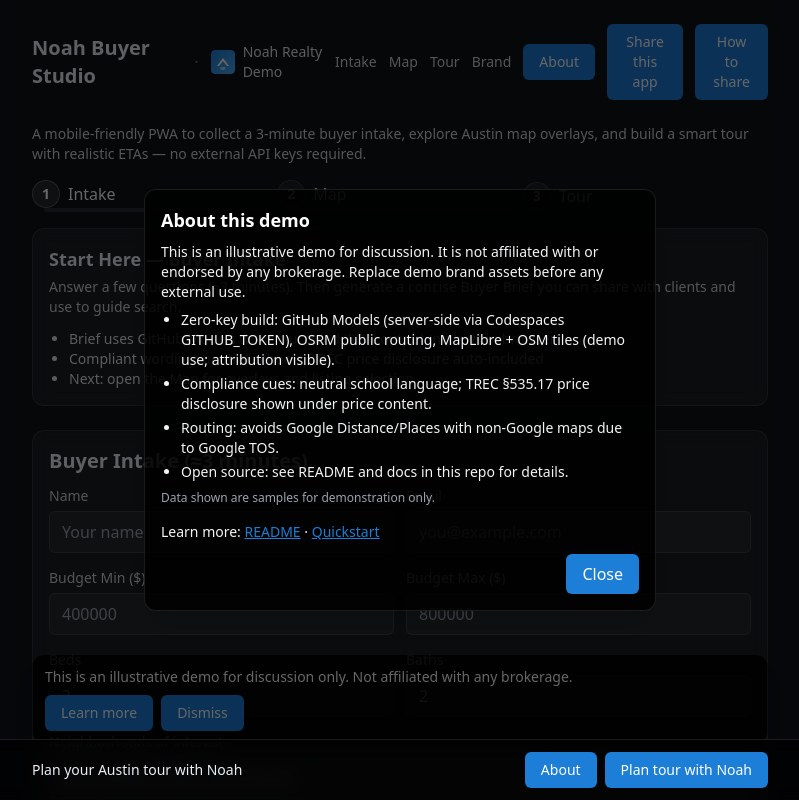
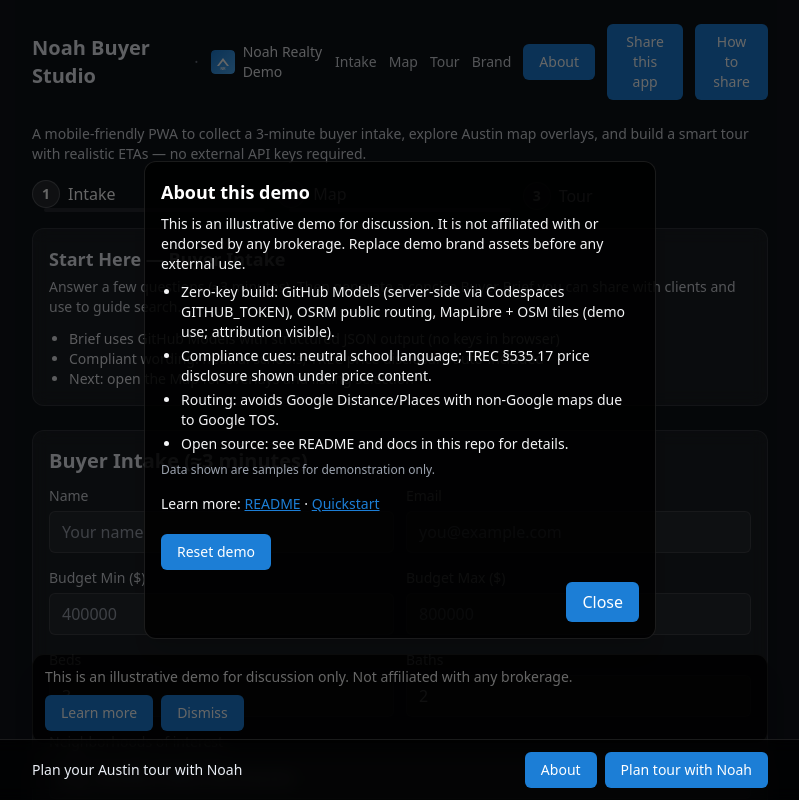
Before and after one commit to jlov7/noah-buyer-studio, a Next.js app: page / in a window 1280 px wide. Both pictures are taken after a click on the button "Learn more". Shown: the top 800 px of the page, without its empty margins (240-1039 px from the left). Built offline with nearby package versions, Linux system fonts and the light colour scheme.

Commit message:
feat(about): add Reset demo action to clear local state and reload

```diff
--- a/app/layout.tsx
+++ b/app/layout.tsx
@@ -119,6 +119,31 @@ export default function RootLayout({ children }: { children: React.ReactNode })
               {' '}·{' '}
               <a className="text-brand underline" href="https://github.com/jlov7/noah-buyer-studio/blob/main/docs/QUICKSTART.md" target="_blank" rel="noreferrer">Quickstart</a>
             </div>
+            <div className="pt-3">
+              <button
+                className="btn bg-white/10 hover:bg-white/20"
+                onClick={() => {
+                  try {
+                    const keys = [
+                      'nbs:selectedIds',
+                      'nbs:overlays',
+                      'nbs:femaOpacity',
+                      'nbs:showRoute',
+                      'nbs:startCoord',
+                      'nbs:intakeName',
+                      'nbs:intakeEmail',
+                      'nbs:demoDisclaimer',
+                      'nbs:brandColors',
+                    ];
+                    keys.forEach((k) => localStorage.removeItem(k));
+                  } catch {}
+                  // Reload to apply default styles and state
+                  if (typeof window !== 'undefined') window.location.reload();
+                }}
+              >
+                Reset demo
+              </button>
+            </div>
           </div>
         </Modal>
         <div className="sticky-cta">
```
Also changed, not shown: 1 other file (tests, documents, lock files or other folders).
